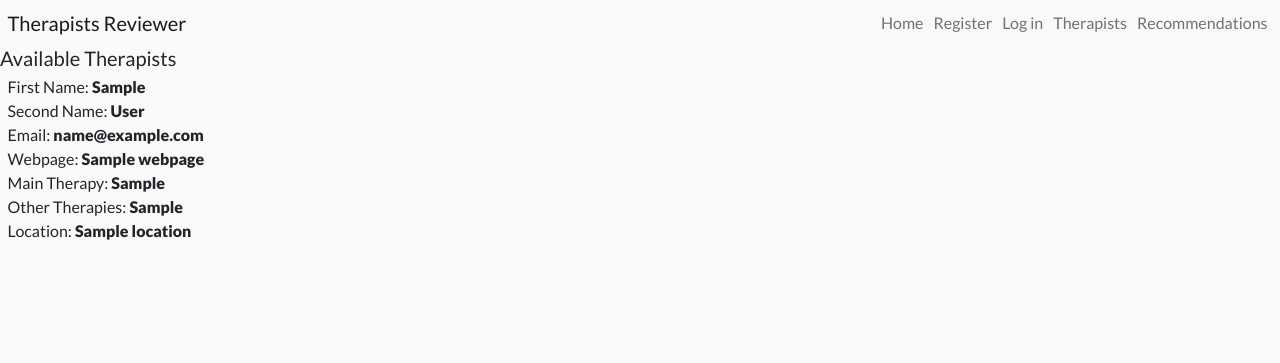
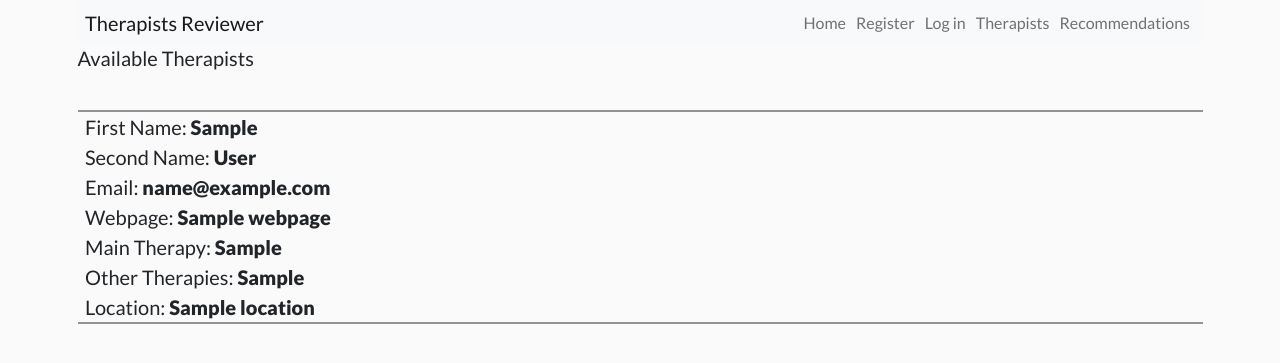
Before and after one commit to bartosz-makowski/therapists-reviewer, a Flask app: page /get_therapists in a window 1280 px wide. Shown: the top 363 px of the page. Run offline with Flask 2, Linux system fonts and the light colour scheme; a database or web service that is not in the repository returns one stand-in record (values such as "Sample title"); some libraries are stand-ins or nearby versions.

Commit message:
therapists.html: add style to therapist card

```diff
--- a/static/css/style.css
+++ b/static/css/style.css
@@ -25,3 +25,13 @@ body {
 #hero-image {
     width: 100%;
 }
+
+/* therapists */
+
+.therapist-card {
+    font-size: 2rem;
+    border-bottom: 2px solid #949393;
+    border-top: 2px solid #949393;
+    margin-top: 35px;
+    margin-bottom: 35px;
+}
--- a/templates/layout/base.html
+++ b/templates/layout/base.html
@@ -4,8 +4,10 @@
     {% include 'layout/head.html' %}
 </head>
 <body>
-    {% block content %}
-    {% endblock %}
+    <div class="container">
+        {% block content %}
+        {% endblock %}
+    </div>
     {% include 'layout/scripts.html' %}
 </body>
 </html>
--- a/templates/pages/therapists.html
+++ b/templates/pages/therapists.html
@@ -2,10 +2,10 @@
 {% block content %}
 {% include 'components/navbar.html' %}
     <h2>Available Therapists</h2>
-    <div class="container-fluid" id="therapists-container">
+    <div class="container" id="therapists-container">
         {% for therapist in therapists %}
         <div class="row">
-            <div class="col-12">
+            <div class="col-12 therapist-card">
                 First Name: <strong>{{ therapist.first_name.capitalize() }}</strong> <br>
                 Second Name: <strong>{{ therapist.last_name.capitalize() }}</strong> <br>
                 Email: <strong>{{ therapist.email }}</strong> <br>
```
